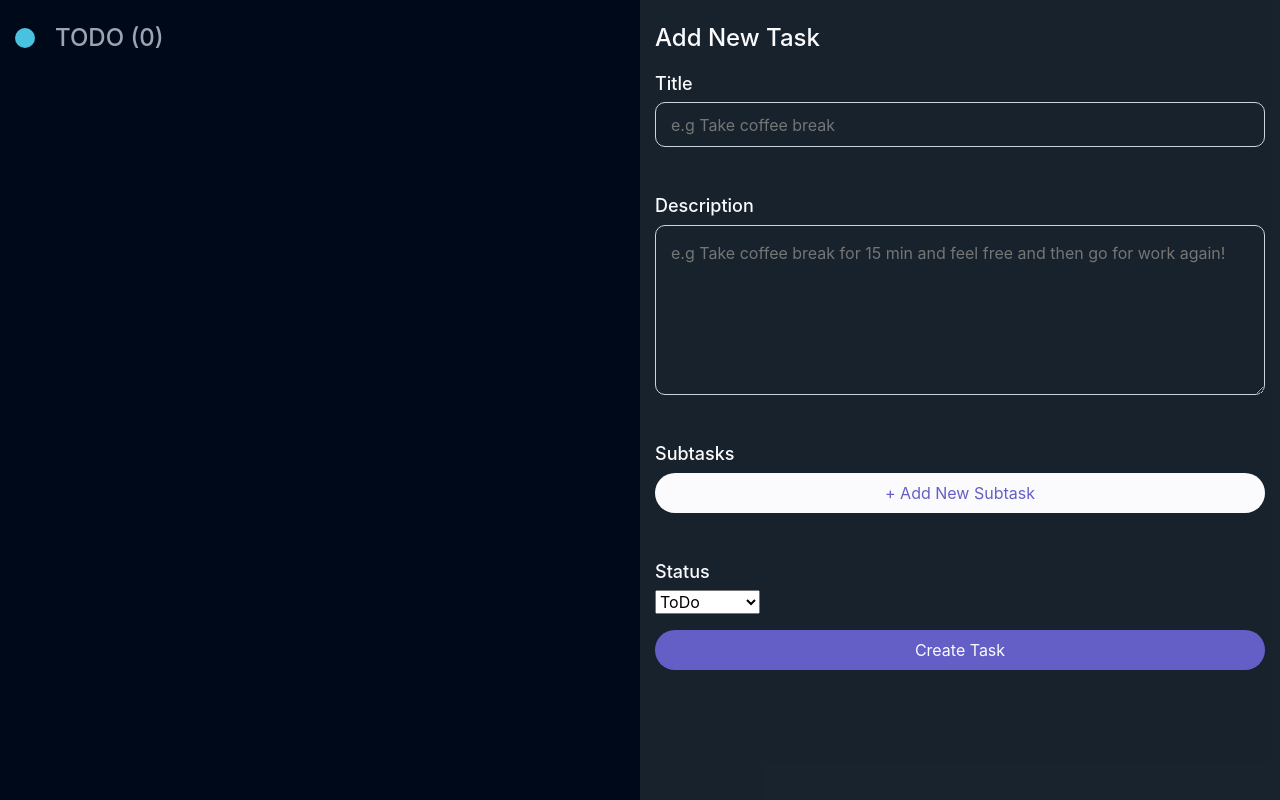
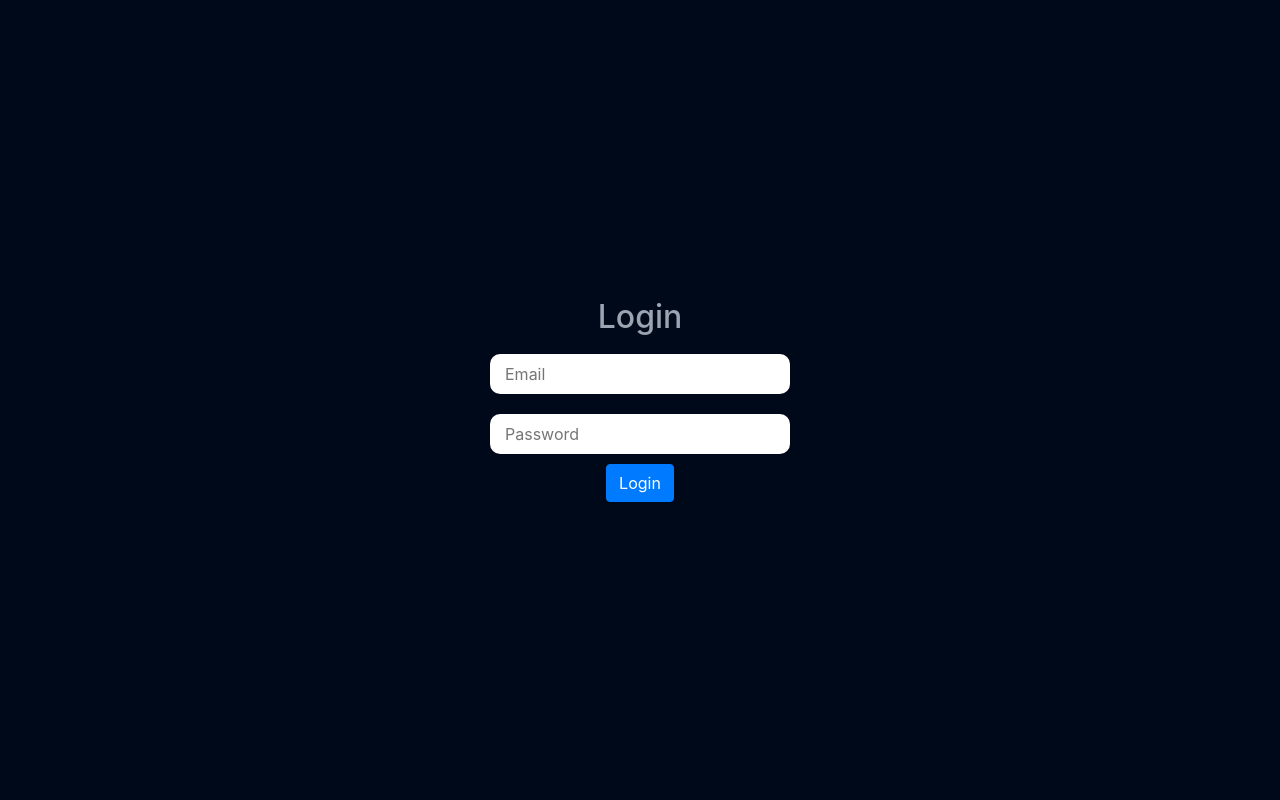
Before and after one commit to SivaPullaiah/voosh-assignment, a React (Create React App) app: page / in a window 1280 px wide. Built offline with nearby package versions, Linux system fonts and the light colour scheme.

Commit message:
login functionality is with local access token

```diff
--- a/src/components/LoginForm.js
+++ b/src/components/LoginForm.js
@@ -0,0 +1,62 @@
+// LoginForm.js
+import React, { useState } from 'react';
+import axios from 'axios';
+import './login.css';
+
+function LoginForm(props) {
+  const [email, setEmail] = useState('');
+  const [password, setPassword] = useState('');
+
+  const handleLogin = () => {
+    setPassword('');
+    setEmail('');
+    axios({
+      url: 'https://api.escuelajs.co/api/v1/auth/login',
+      method: 'POST',
+      data: {
+        email: email,
+        password: password,
+      },
+    })
+      .then((res) => {
+        const accessToken = res.data.token;
+        console.log(accessToken);
+        props.setToken(accessToken);
+        localStorage.setItem('userToken', accessToken);
+      })
+      .catch((err) => {
+        console.log(err);
+      });
+  };
+
+  return (
+    <div className="container-fluid main">
+      <div className="login">
+        <h1 className="heading">Login</h1>
+        <div className="login-inputs">
+          <input
+            type="text"
+            placeholder="Email"
+            value={email}
+            onChange={(e) => setEmail(e.target.value)}
+          />
+          <br />
+          <input
+            type="password"
+            placeholder="Password"
+            value={password}
+            onChange={(e) => setPassword(e.target.value)}
+          />
+          <br />
+          <div className="sub-btn">
+            <button onClick={handleLogin} className="btn btn-primary">
+              Login
+            </button>
+          </div>
+        </div>
+      </div>
+    </div>
+  );
+}
+
+export default LoginForm;
--- a/src/components/TaskList/TaskList.js
+++ b/src/components/TaskList/TaskList.js
@@ -33,7 +33,7 @@ const TaskList = (props) => {
           width="16"
           height="16"
           fill="currentColor"
-          class="bi bi-trash3"
+          className="bi bi-trash3"
           viewBox="0 0 16 16"
         >
           <path d="M6.5 1h3a.5.5 0 0 1 .5.5v1H6v-1a.5.5 0 0 1 .5-.5ZM11 2.5v-1A1.5 1.5 0 0 0 9.5 0h-3A1.5 1.5 0 0 0 5 1.5v1H2.506a.58.58 0 0 0-.01 0H1.5a.5.5 0 0 0 0 1h.538l.853 10.66A2 2 0 0 0 4.885 16h6.23a2 2 0 0 0 1.994-1.84l.853-10.66h.538a.5.5 0 0 0 0-1h-.995a.59.59 0 0 0-.01 0H11Zm1.958 1-.846 10.58a1 1 0 0 1-.997.92h-6.23a1 1 0 0 1-.997-.92L3.042 3.5h9.916Zm-7.487 1a.5.5 0 0 1 .528.47l.5 8.5a.5.5 0 0 1-.998.06L5 5.03a.5.5 0 0 1 .47-.53Zm5.058 0a.5.5 0 0 1 .47.53l-.5 8.5a.5.5 0 1 1-.998-.06l.5-8.5a.5.5 0 0 1 .528-.47ZM8 4.5a.5.5 0 0 1 .5.5v8.5a.5.5 0 0 1-1 0V5a.5.5 0 0 1 .5-.5Z" />
--- /dev/null
+++ b/src/components/login.css
@@ -0,0 +1,28 @@
+.main {
+  display: flex;
+  flex-direction: row;
+  justify-content: center;
+  align-items: center;
+  box-sizing: border-box;
+  height: 100vh;
+  width: 100vw;
+  background-color: rgb(0, 9, 26);
+  color: rgb(154, 165, 177);
+}
+.heading {
+  text-align: center;
+  font-size: 32px;
+}
+
+input {
+  padding: 15px;
+  outline: none;
+  border: none;
+  height: 40px;
+  width: 300px;
+  border-radius: 10px;
+  margin: 10px;
+}
+.sub-btn {
+  text-align: center;
+}
--- a/src/navigation/AppNavigator.js
+++ b/src/navigation/AppNavigator.js
@@ -1,8 +1,14 @@
 import React from 'react';
+import { useState } from 'react';
 import HomeScreen from '../screens/HomeScreen';
-
+import LoginForm from '../components/LoginForm';
 const AppNavigator = () => {
-  return <HomeScreen />;
+  const [token, setToken] = useState(localStorage.getItem('userToken') ?? null);
+  return (
+    <div>
+      {token ? <HomeScreen /> : <LoginForm token={token} setToken={setToken} />}
+    </div>
+  );
 };
 
 export default AppNavigator;
```
